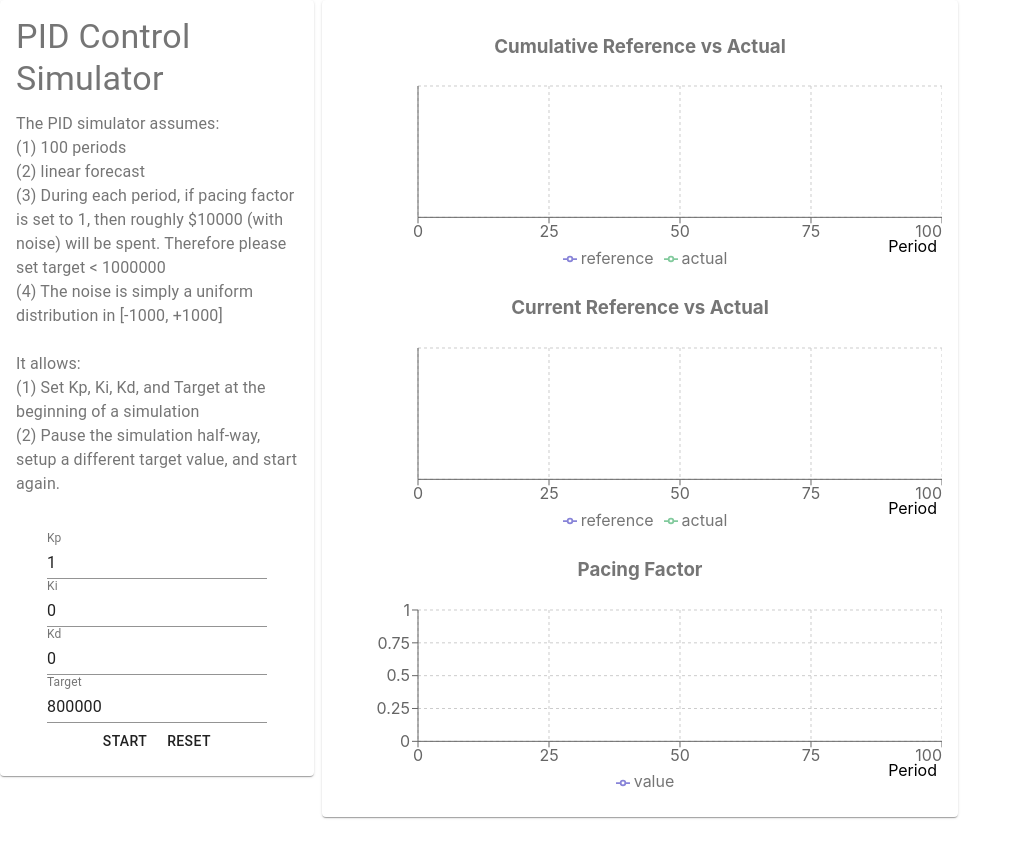
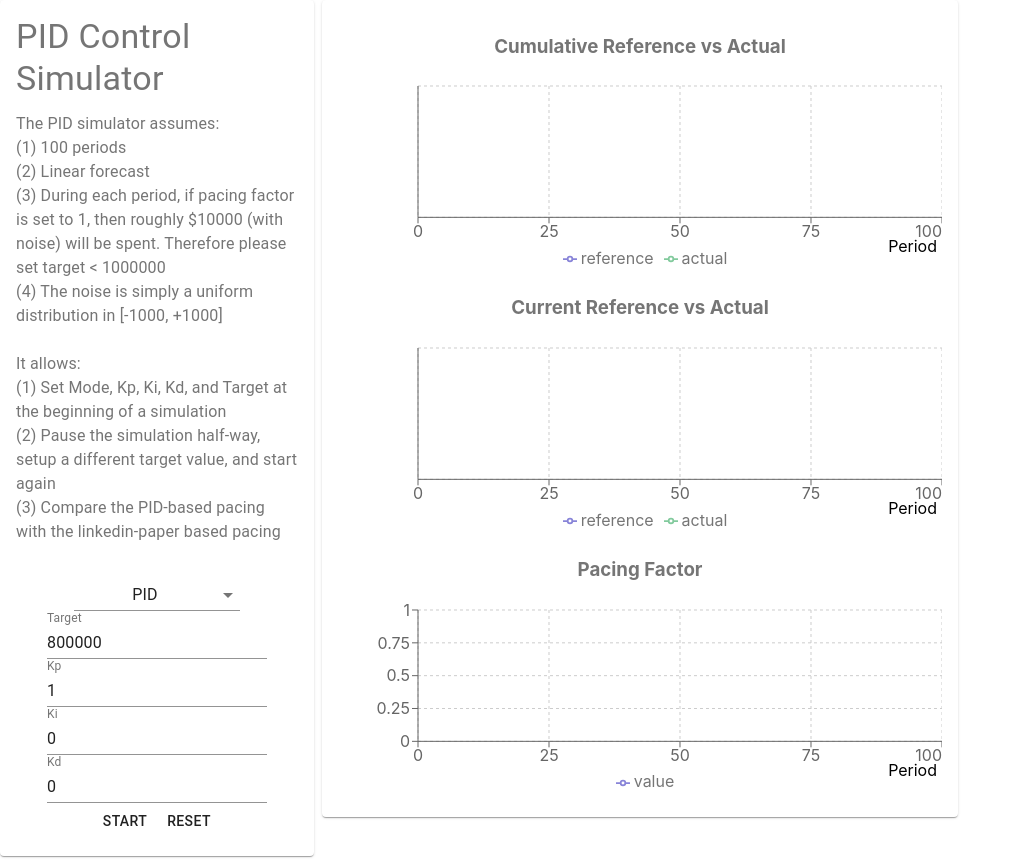
Before and after one commit to YikSanChan/pid-control-simulator, a React (Create React App) app: page / in a window 1280 px wide. Shown: the whole page, without its empty margins (0-1022 px from the left). Before the commit the page ends 821 px from the top, so only its background shows below. Built offline with nearby package versions, Linux system fonts and the light colour scheme.

Commit message:
Add linkedin approach

```diff
--- a/src/App.tsx
+++ b/src/App.tsx
@@ -6,7 +6,9 @@ import {
   Box,
   Button,
   Grid,
+  MenuItem,
   Paper,
+  Select,
   TextField,
   Typography,
 } from "@material-ui/core";
@@ -21,6 +23,9 @@ const useStyles = makeStyles((theme) => ({
     padding: theme.spacing(2),
     textAlign: "center",
     color: theme.palette.text.secondary,
+  },
+  select: {
+    minWidth: 166, // such that it aligns with TextFields
   },
   paperText: {
     textAlign: "left",
@@ -46,9 +51,11 @@ function noise(v: number) {
 const TOTAL_PERIOD = 100;
 const INTERVAL = 100;
 
-// Fix today's budget and assume a linear forecast
+type Mode = "pid" | "linkedin";
+
 function App() {
   // user settings
+  const [mode, setMode] = useState<Mode>("pid");
   const [delay, setDelay] = useState<number | null>(null);
   const [kp, setKp] = useState<number>(1);
   const [ki, setKi] = useState<number>(0);
@@ -74,7 +81,26 @@ function App() {
   const [plotCumulative, setPlotCumulative] = useState<ComparePoint[]>([]);
   const [plotPacingFactors, setPlotPacingFactors] = useState<Point[]>([]);
 
+  function nextPacingFactor(
+    currentPacingFactor: number,
+    controlValue: number,
+    mode: Mode
+  ) {
+    if (mode === "pid") {
+      // TODO: What constant to use?
+      return normalize(currentPacingFactor + controlValue / 10000);
+    } else if (mode === "linkedin") {
+      return normalize(
+        (1 + Math.sign(controlValue) * 0.1) * currentPacingFactor
+      );
+    } else {
+      // Not possible
+      return currentPacingFactor;
+    }
+  }
+
   function reset() {
+    setMode("pid");
     setDelay(null);
     setKp(1);
     setKi(0);
@@ -115,9 +141,11 @@ function App() {
 
     // Cumulative
     let newPIDController = compute(pidController, newInput);
-    const newPacingFactor = normalize(
-      pacingFactor + newPIDController.controlValue / 10000
-    ); // TODO: /C
+    const newPacingFactor = nextPacingFactor(
+      pacingFactor,
+      newPIDController.controlValue,
+      mode
+    );
     const cumulativeReference = (target * newPeriod) / TOTAL_PERIOD;
     const newSetpoint = Math.max(
       0,
@@ -171,7 +199,7 @@ function App() {
               <br />
               (1) 100 periods
               <br />
-              (2) linear forecast
+              (2) Linear forecast
               <br />
               (3) During each period, if pacing factor is set to 1, then roughly
               $10000 (with noise) will be spent. Therefore please set target
@@ -182,34 +210,36 @@ function App() {
               <br />
               It allows:
               <br />
-              (1) Set Kp, Ki, Kd, and Target at the beginning of a simulation
+              (1) Set Mode, Kp, Ki, Kd, and Target at the beginning of a
+              simulation
               <br />
               (2) Pause the simulation half-way, setup a different target value,
-              and start again.
+              and start again
+              <br />
+              (3) Compare the PID-based pacing with the linkedin-paper based
+              pacing
               <br />
             </Typography>
             <Box height={30} />
-            <TextField
-              label="Kp"
-              value={kp}
-              disabled={period > 0}
-              type="number"
-              onChange={(e) => setKp(Number(e.target.value))}
-            />
-            <TextField
-              label="Ki"
-              value={ki}
-              disabled={period > 0}
-              type="number"
-              onChange={(e) => setKi(Number(e.target.value))}
-            />
-            <TextField
-              label="Kd"
-              value={kd}
-              disabled={period > 0}
-              type="number"
-              onChange={(e) => setKd(Number(e.target.value))}
-            />
+            <Select
+              disabled={delay !== null || period > 0}
+              className={classes.select}
+              value={mode}
+              onChange={(e) => {
+                const mode = e.target.value as Mode;
+                setMode(mode);
+                if (mode === "linkedin") {
+                  // linkedin paper showcases a special case of PID controller
+                  setKp(1);
+                  setKi(0);
+                  setKd(0);
+                }
+              }}
+            >
+              <MenuItem value="pid">PID</MenuItem>
+              <MenuItem value="linkedin">LinkedIn</MenuItem>
+            </Select>
+            <br />
             <TextField
               label="Target"
               value={target}
@@ -217,6 +247,31 @@ function App() {
               type="number"
               onChange={(e) => setTarget(Number(e.target.value))}
             />
+            <br />
+            <TextField
+              label="Kp"
+              value={kp}
+              disabled={mode === "linkedin" || period > 0}
+              type="number"
+              onChange={(e) => setKp(Number(e.target.value))}
+            />
+            <br />
+            <TextField
+              label="Ki"
+              value={ki}
+              disabled={mode === "linkedin" || period > 0}
+              type="number"
+              onChange={(e) => setKi(Number(e.target.value))}
+            />
+            <br />
+            <TextField
+              label="Kd"
+              value={kd}
+              disabled={mode === "linkedin" || period > 0}
+              type="number"
+              onChange={(e) => setKd(Number(e.target.value))}
+            />
+            <br />
             <div>
               {delay ? (
                 <Button onClick={() => setDelay(null)}>Stop</Button>
```
